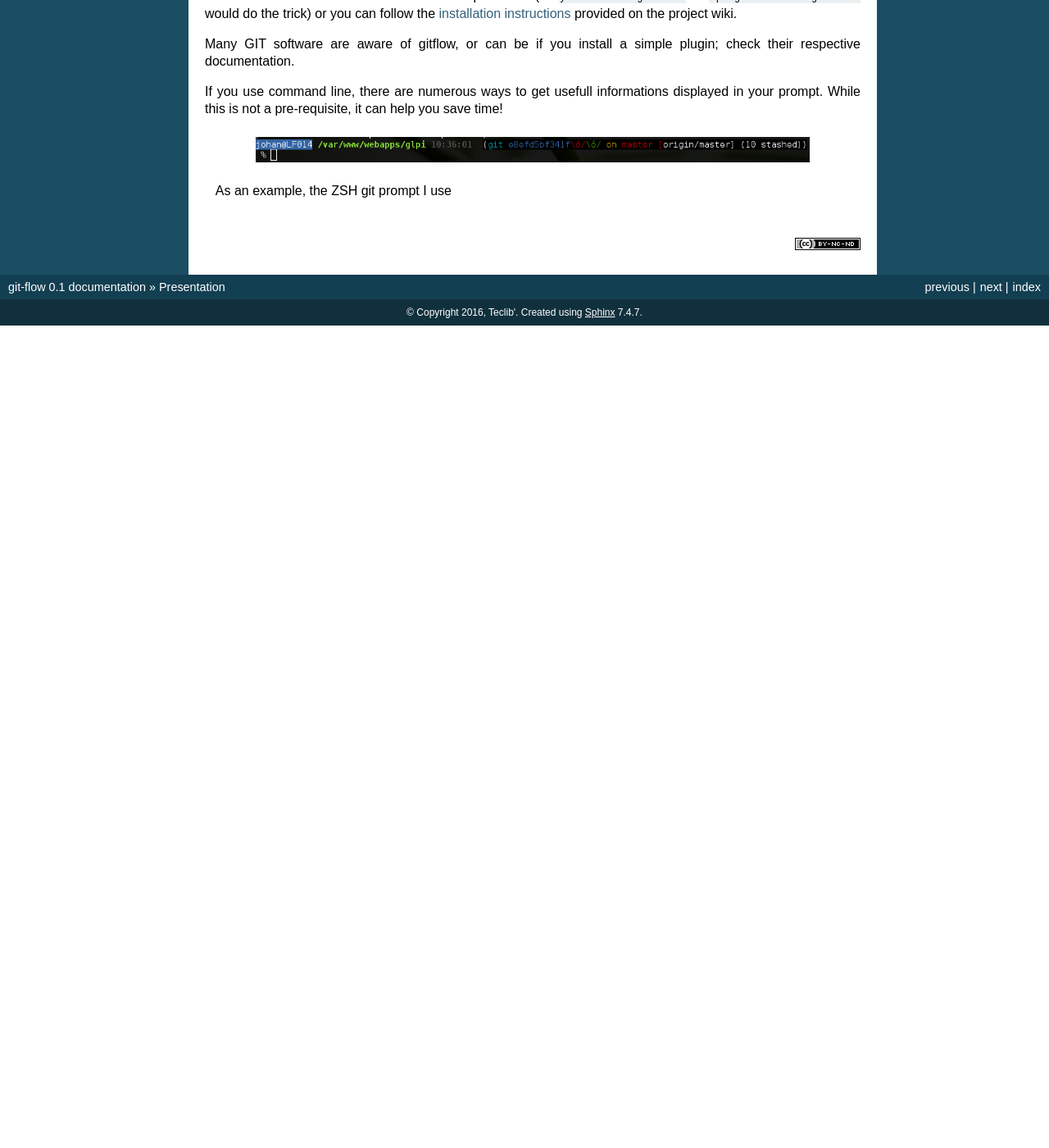
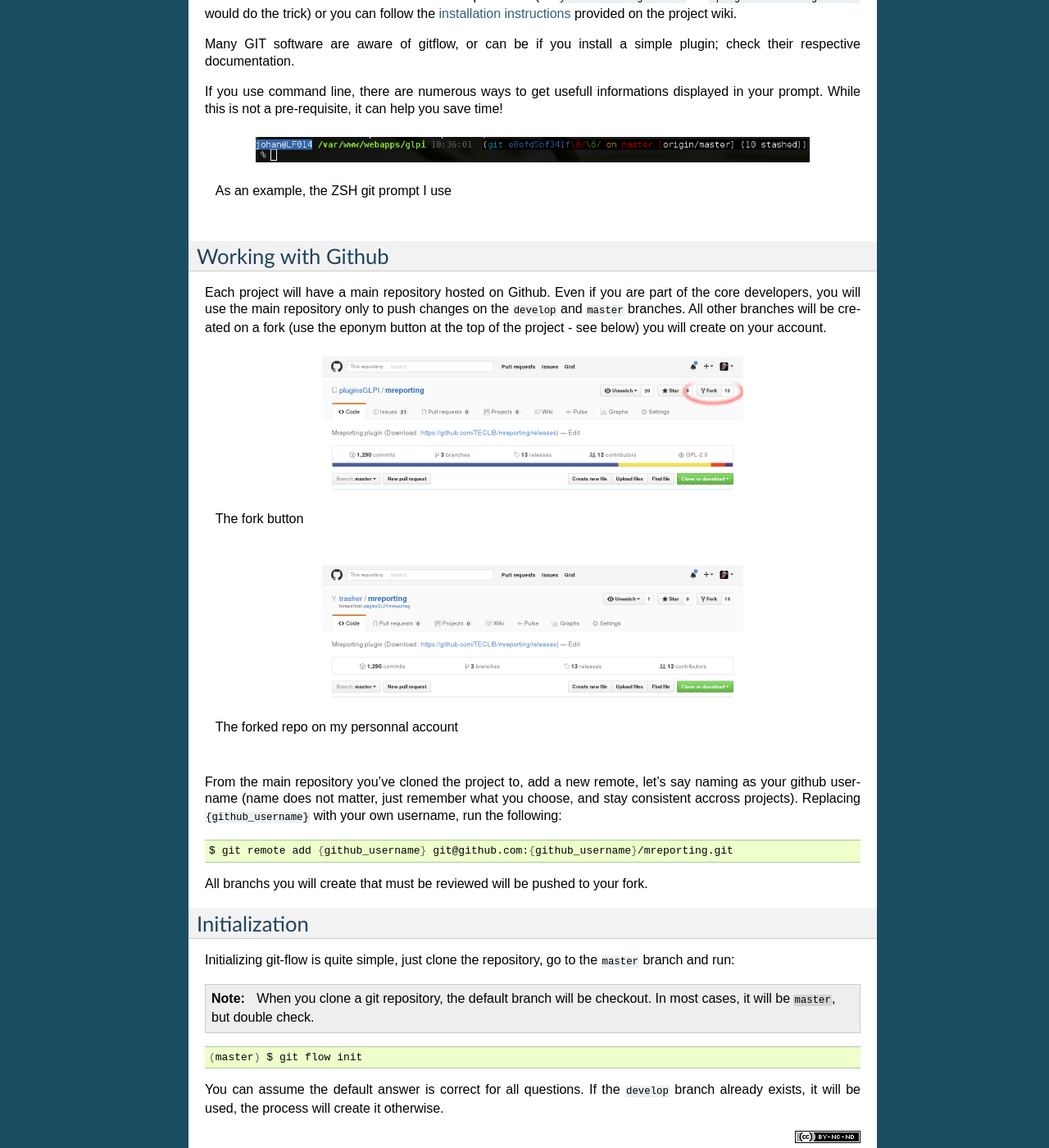
Before and after one commit to TECLIB/gitflow-doc, a Sphinx documentation site: the page built from source/presentation.rst, in a window 1280 px wide and 1400 px high, scrolled down 1114 px. Shown: the whole window at 82% size. Built offline with Sphinx 7.4.7, drawn with Linux system fonts in a browser that asks for light colours; before the commit the page ends 1511 px from its top, so only the background shows below that; some of the changed text lies outside the part shown.

Commit message:
A word about github specific (forks) and PR.

```diff
--- a/source/presentation.rst
+++ b/source/presentation.rst
@@ -41,3 +41,45 @@
    :align: center
 
    As an example, the ZSH git prompt I use
+
+.. _working_with_github:
+
+Working with Github
+-------------------
+
+Each project will have a main repository hosted on Github. Even if you are part of the core developers, you will use the main repository only to push changes on the ``develop`` and ``master`` branches. All other branches will be created on a fork (use the eponym button at the top of the project - see below) you will create on your account.
+
+.. figure:: /_static/images/fork_button.png
+   :scale: 50%
+   :align: center
+
+   The fork button
+
+.. figure:: /_static/images/forked.png
+   :scale: 50%
+   :align: center
+
+   The forked repo on my personnal account
+
+From the main repository you've cloned the project to, add a new remote, let's say naming as your github username (name does not matter, just remember what you choose, and stay consistent accross projects). Replacing ``{github_username}`` with your own username, run the following:
+
+.. code-block:: bash
+
+   $ git remote add {github_username} git@github.com:{github_username}/mreporting.git
+
+All branchs you will create that must be reviewed will be pushed to your fork.
+
+Initialization
+--------------
+
+Initializing git-flow is quite simple, just clone the repository, go to the ``master`` branch and run:
+
+.. note::
+
+   When you clone a git repository, the default branch will be checkout. In most cases, it will be ``master``, but double check.
+
+.. code-block:: bash
+
+   (master) $ git flow init
+
+You can assume the default answer is correct for all questions. If the ``develop`` branch already exists, it will be used, the process will create it otherwise.
```
Also changed, not shown: source/features.rst (+15 -2 lines), source/_static/images/fork_button.png (added), source/_static/images/forked.png (added), 2 other files.
